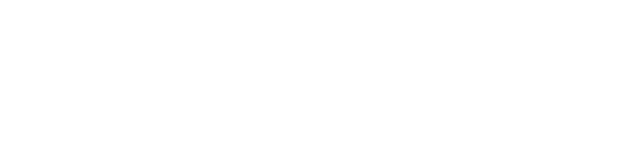
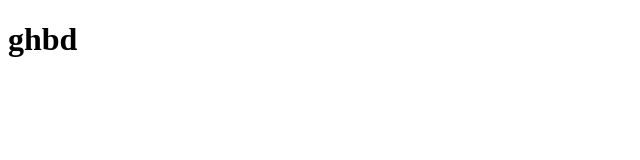
Before and after one commit to Chesnakova-Nadzeya/FB-12_Chesnokova, a plain HTML site: page index.html in a window 1280 px wide. Shown: the whole page, without its empty margins (0-640 px from the left). Drawn offline with Linux system fonts and the light colour scheme.

Commit message:
second commit

```diff
--- a/index.html
+++ b/index.html
@@ -11,6 +11,11 @@
 
 <body>
 
+
+    <header>
+        <h1>ghbd
+        </h1>
+    </header>
 </body>
 
 </html>
```
